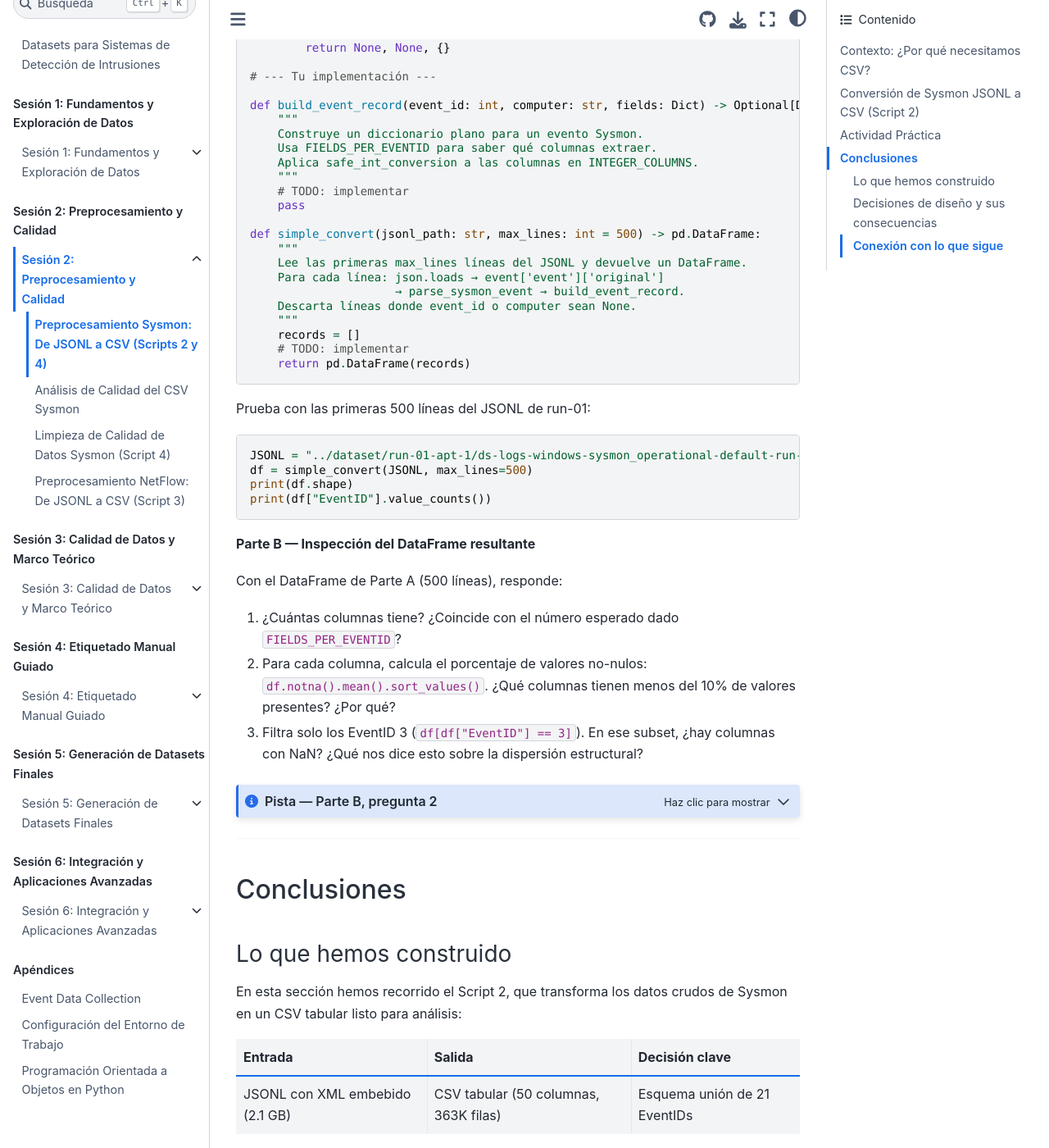
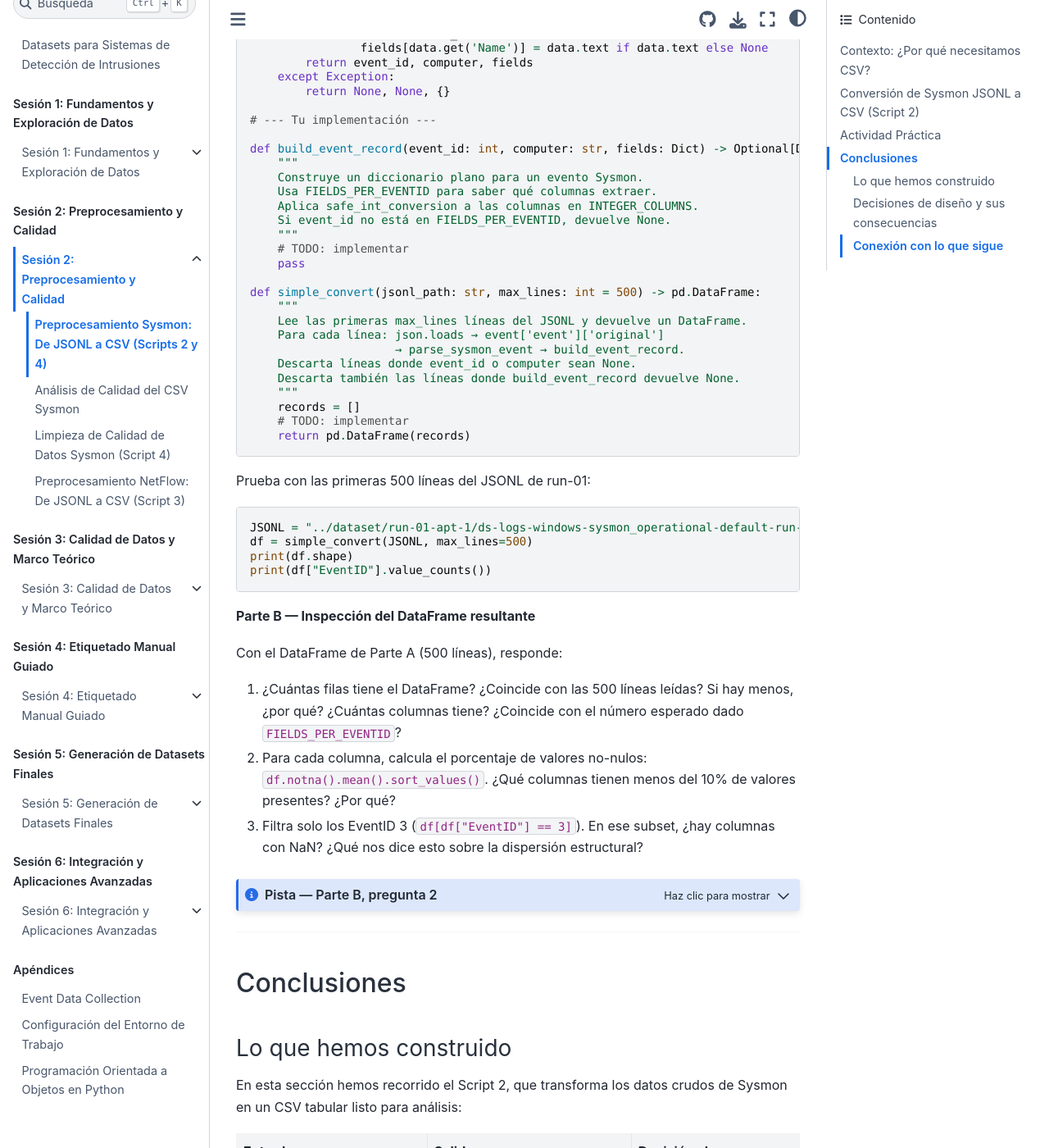
Before and after one commit to ollerenac/curso2026, a Jupyter Book: the page built from sesion-2/7-preprocesamiento-sysmon.md, in a window 1280 px wide and 1400 px high, scrolled down 23317 px. Shown: the whole window at 82% size. Built offline with Jupyter Book 1.0.4 settings and Sphinx 7.4.7 and the Sphinx Book theme 1.1.4, drawn with Linux system fonts in a browser that asks for light colours; some of the changed text lies outside the part shown.

Commit message:
fix(sesion-2): correct exercise ambiguities and docstring gaps in Actividad Práctica
- Ejercicio 2: replace ambiguous 'túnel DNS' scenario (EID 3 or 22?)
  with unambiguous 'conexión TCP a servidor C2' (EID 3 only)
- Ejercicio 3: add 'devuelve None' clause to build_event_record docstring
  for unknown EventIDs (FIELDS_PER_EVENTID covers only EIDs 1,3,11,23)
- Ejercicio 3: add 'descarta también None de build_event_record' to
  simple_convert docstring — students must handle both discard conditions
- Ejercicio 3 Parte B Q1: ask students why df has fewer than 500 rows
  (learning moment about schema coverage and structural sparsity)

Co-Authored-By: Claude Sonnet 4.6 <noreply@anthropic.com>

```diff
--- a/sesion-2/7-preprocesamiento-sysmon.md
+++ b/sesion-2/7-preprocesamiento-sysmon.md
@@ -1132,6 +1132,7 @@ def build_event_record(event_id: int, computer: str, fields: Dict) -> Optional[D
     Construye un diccionario plano para un evento Sysmon.
     Usa FIELDS_PER_EVENTID para saber qué columnas extraer.
     Aplica safe_int_conversion a las columnas en INTEGER_COLUMNS.
+    Si event_id no está en FIELDS_PER_EVENTID, devuelve None.
     """
     # TODO: implementar
     pass
@@ -1142,6 +1143,7 @@ def simple_convert(jsonl_path: str, max_lines: int = 500) -> pd.DataFrame:
     Para cada línea: json.loads → event['event']['original']
                      → parse_sysmon_event → build_event_record.
     Descarta líneas donde event_id o computer sean None.
+    Descarta también las líneas donde build_event_record devuelve None.
     """
     records = []
     # TODO: implementar
@@ -1161,7 +1163,7 @@ print(df["EventID"].value_counts())
 
 Con el DataFrame de Parte A (500 líneas), responde:
 
-1. ¿Cuántas columnas tiene? ¿Coincide con el número esperado dado `FIELDS_PER_EVENTID`?
+1. ¿Cuántas filas tiene el DataFrame? ¿Coincide con las 500 líneas leídas? Si hay menos, ¿por qué? ¿Cuántas columnas tiene? ¿Coincide con el número esperado dado `FIELDS_PER_EVENTID`?
 2. Para cada columna, calcula el porcentaje de valores no-nulos: `df.notna().mean().sort_values()`. ¿Qué columnas tienen menos del 10% de valores presentes? ¿Por qué?
 3. Filtra solo los EventID 3 (`df[df["EventID"] == 3]`). En ese subset, ¿hay columnas con NaN? ¿Qué nos dice esto sobre la dispersión estructural?
 
```
Also changed, not shown: other parts of sesion-2/7-preprocesamiento-sysmon.md (+1 -1 lines).
